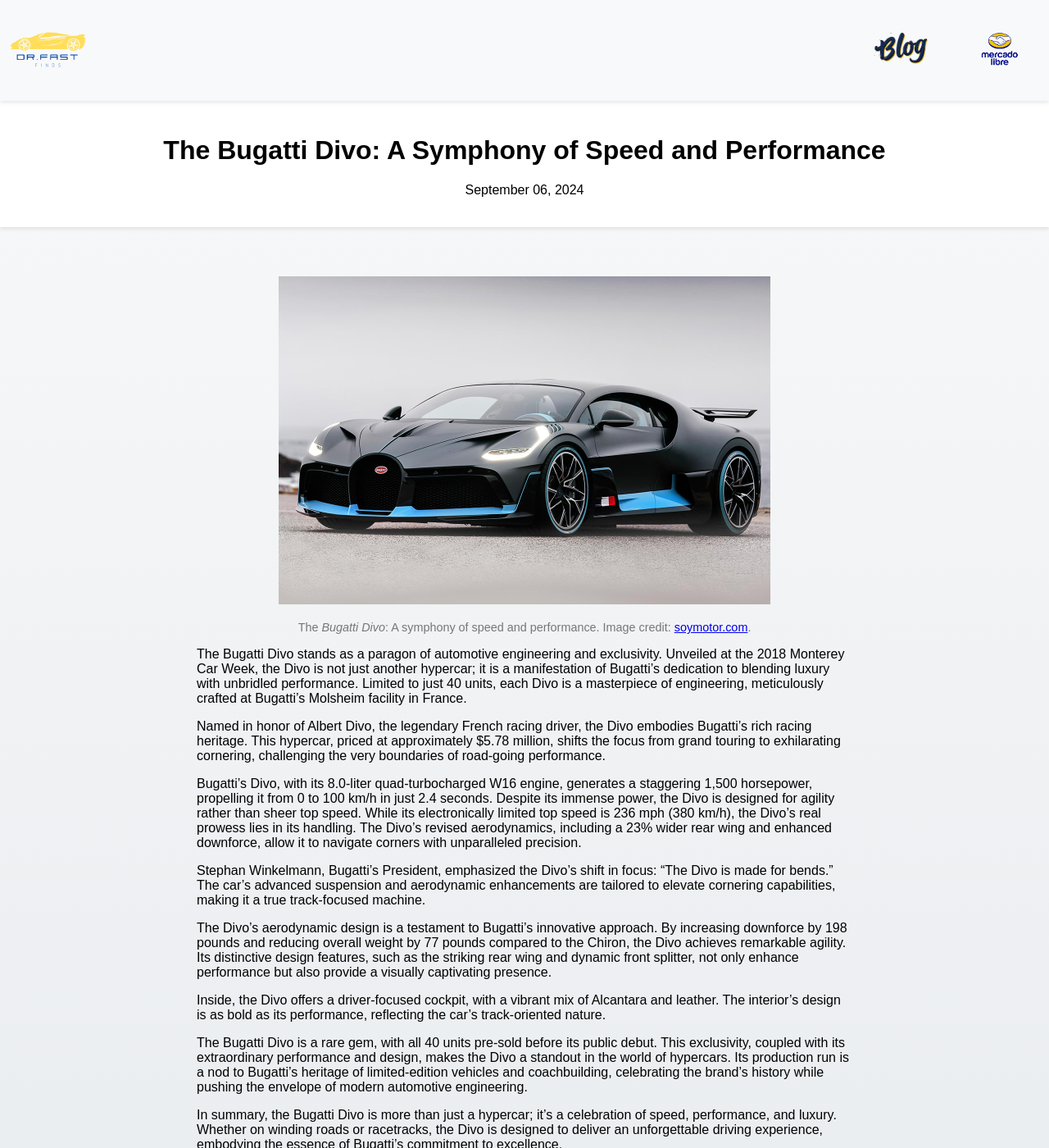
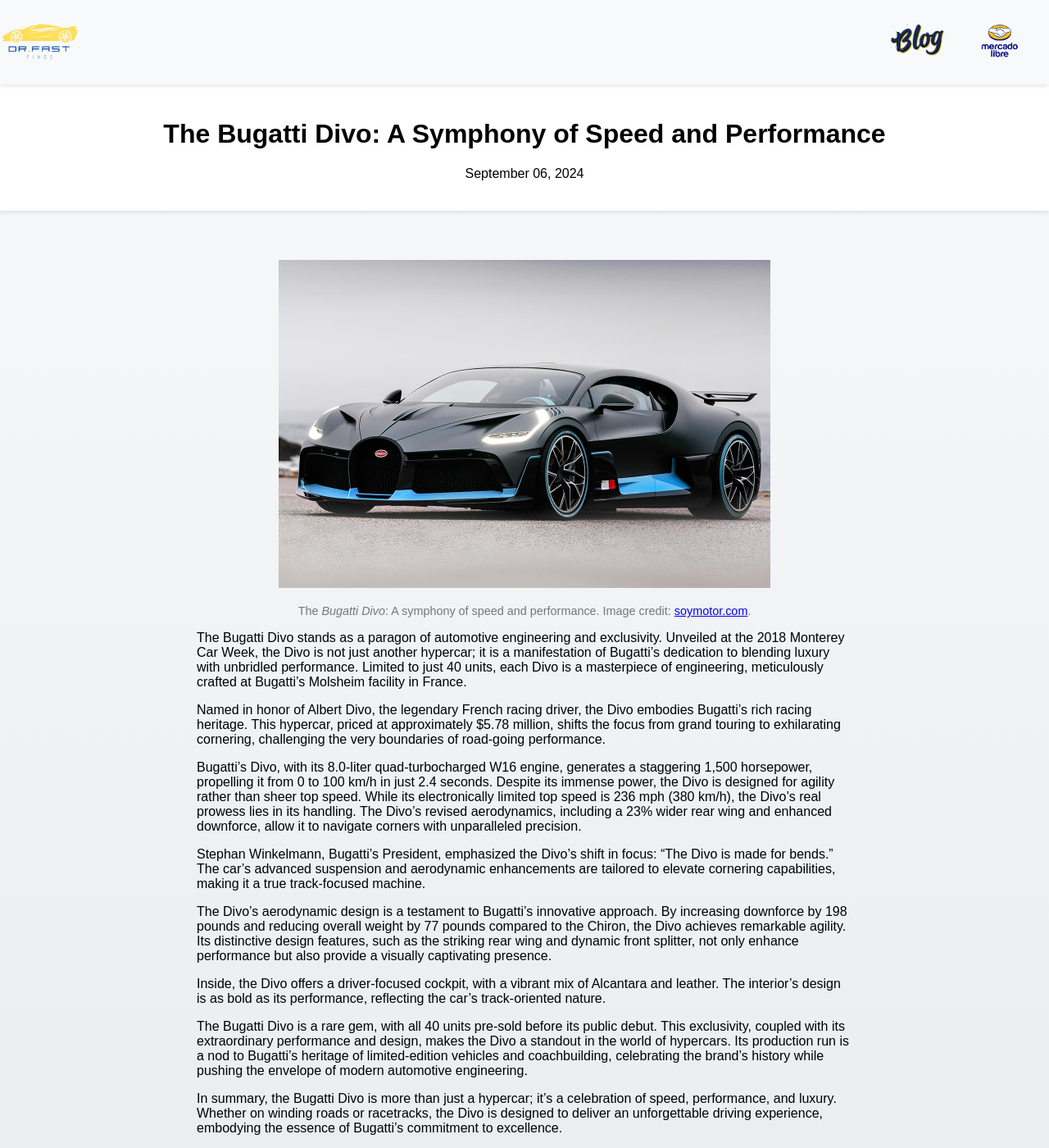
Before and after one commit to drfastfinds/drfastfinds-site, a Jekyll site: the page built from _posts/2024-09-06-my-first-post.md, in a window 1280 px wide and 1400 px high. Shown: the whole window at 82% size. Built offline with Jekyll 4.4.1, drawn with Linux system fonts in a browser that asks for light colours.

Commit message:
Update post.html

```diff
--- a/_layouts/post.html
+++ b/_layouts/post.html
@@ -26,7 +26,7 @@
         header img {
             max-width: 97px;
             height: auto;
-            margin: 10px; /* Adds a little padding around the logo */
+            margin: 0px; /* Adds a little padding around the logo */
         }
 
         /* Navigation bar for right-hand content */
```
